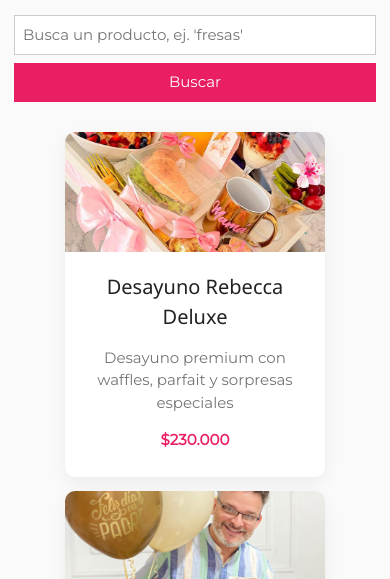
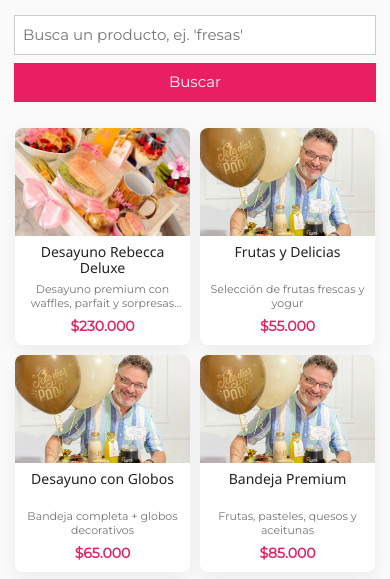
Before and after one commit to Toastad/Rebeccadetalles, a plain HTML site: page tienda.html in a window 390 px wide. Shown: the part 176-755 px from the top of the page. Drawn offline with nearby package versions, Linux system fonts and the light colour scheme.

Commit message:
Compactar tarjetas de tienda en movil

```diff
--- a/tienda.html
+++ b/tienda.html
@@ -17,6 +17,18 @@
     .product-card img{width:100%;height:160px;object-fit:cover;transition:transform 0.3s ease;}
     .product-card:hover img{transform:scale(1.08)}
     .product-card .info{padding:10px;text-align:center}
+    .product-card h4{margin:0 0 6px;font-size:22px;line-height:1.2}
+    .product-card .info p{margin:0 0 6px}
+    .product-card .info .w3-text-grey{
+      font-size:13px;
+      line-height:1.35;
+      display:-webkit-box;
+      -webkit-line-clamp:2;
+      -webkit-box-orient:vertical;
+      overflow:hidden;
+      min-height:35px;
+    }
+    .product-card .info .w3-text-pink{font-size:16px;margin-bottom:0}
     .search-wrapper{max-width:720px;margin:16px auto;position:relative}
     .search-bar{display:flex;gap:8px}
     .search-suggestions{
@@ -104,16 +116,45 @@
         width: 100%;
       }
       .product-grid {
-        padding: 12px;
+        gap: 10px;
+        padding: 8px 0;
       }
       .product-card {
-        width: 100%;
-        max-width: 260px;
+        width: calc(50% - 6px);
+        min-width: 0;
+        max-width: none;
+        border-radius: 8px;
+      }
+      .product-card img {
+        height: 108px;
+      }
+      .product-card .info {
+        padding: 8px;
+      }
+      .product-card h4 {
+        font-size: 14px;
+        margin-bottom: 4px;
+        display: -webkit-box;
+        -webkit-line-clamp: 2;
+        -webkit-box-orient: vertical;
+        overflow: hidden;
+        min-height: 34px;
+      }
+      .product-card .info .w3-text-grey {
+        font-size: 11px;
+        min-height: 30px;
+        margin-bottom: 4px;
+      }
+      .product-card .info .w3-text-pink {
+        font-size: 14px;
       }
     }
     @media (max-width: 380px) {
-      .product-card {
-        max-width: 100%;
+      .product-card img {
+        height: 98px;
+      }
+      .product-card .info {
+        padding: 7px;
       }
     }
     .bottom-nav a, .bottom-nav button {
```
